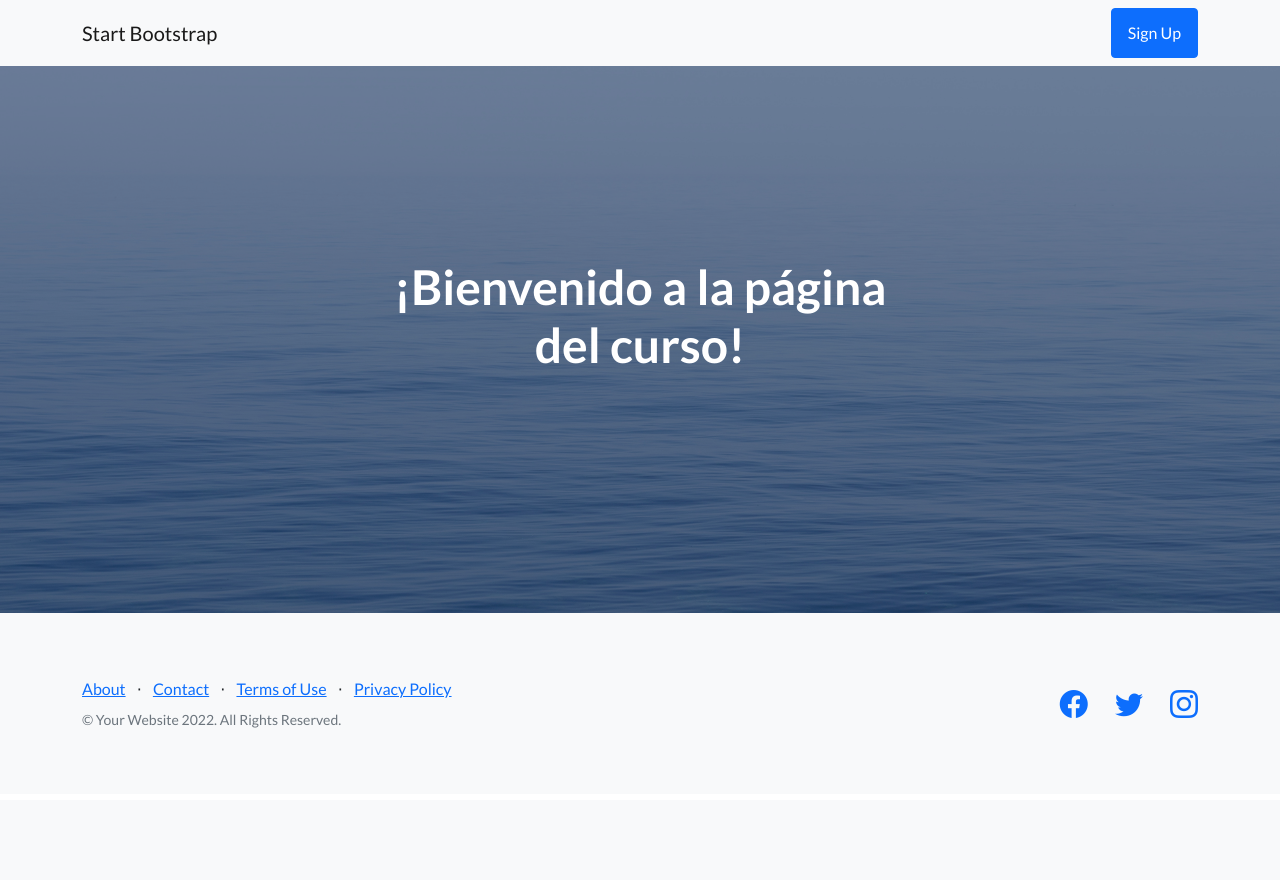
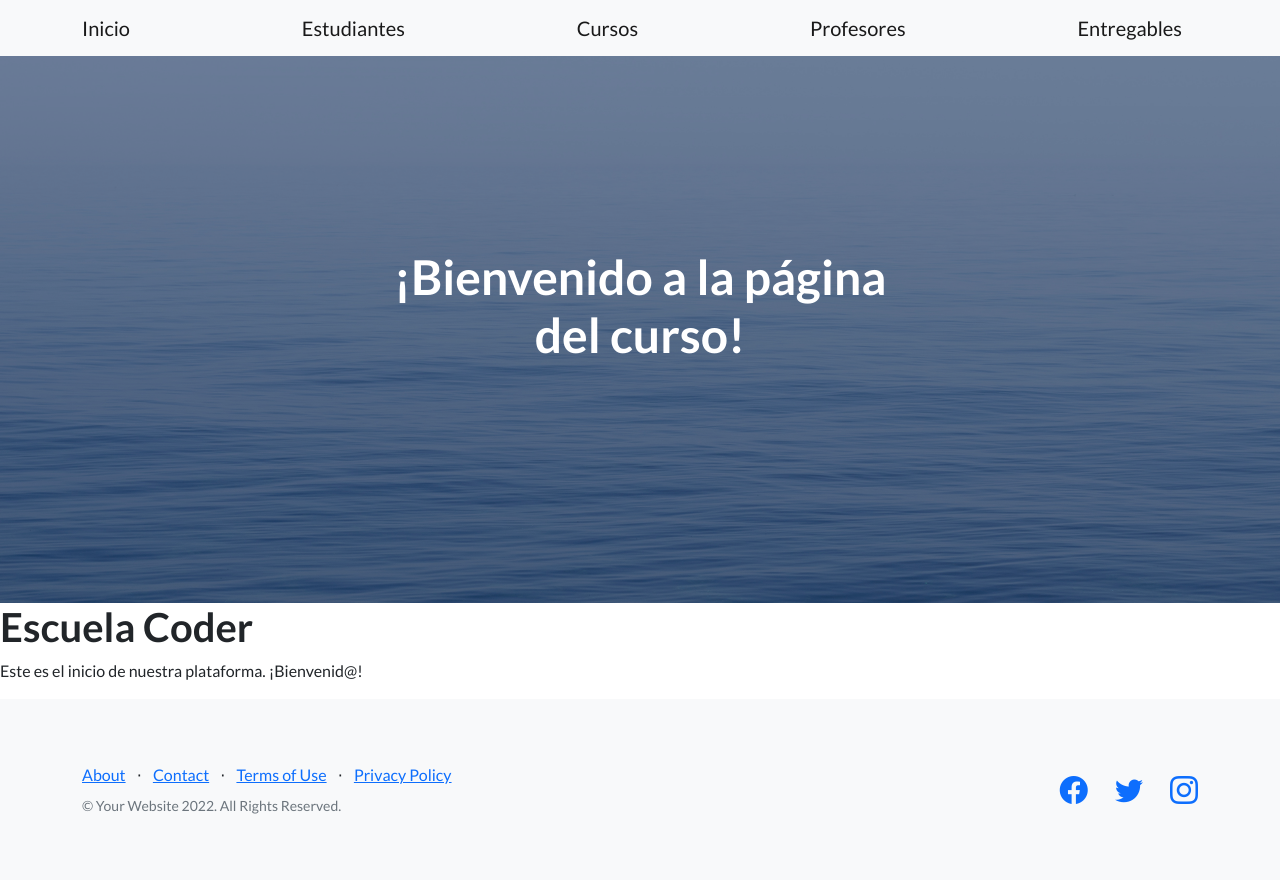
Before and after one commit to juan-aquino97/Proyecto_Escuela, a Django app: page /coder/ in a window 1280 px wide. Before the commit the page ends 728 px from the top, so only its background shows below. Run offline with Django 4.2, Linux system fonts and the light colour scheme; some libraries are stand-ins or nearby versions.

Commit message:
Trabajo con urls

```diff
--- a/ProyectoEscuela/settings.py
+++ b/ProyectoEscuela/settings.py
@@ -56,7 +56,7 @@ ROOT_URLCONF = 'ProyectoEscuela.urls'
 TEMPLATES = [
     {
         'BACKEND': 'django.template.backends.django.DjangoTemplates',
-        'DIRS': [r"C:\Users\juanc\Desktop\Programación estudio\Coderhouse\Python\ProyectoEscuela\ProyectoEscuela\templates"],
+        'DIRS': [r"ProyectoEscuela\templates"],
         'APP_DIRS': True,
         'OPTIONS': {
             'context_processors': [
--- /dev/null
+++ b/appcoder/templates/appcoder/base.html
@@ -0,0 +1,89 @@
+<!DOCTYPE html>
+<html lang="en">
+    <head>
+
+        {% load static %}
+
+        <meta charset="utf-8" />
+        <meta name="viewport" content="width=device-width, initial-scale=1, shrink-to-fit=no" />
+        <meta name="description" content="" />
+        <meta name="author" content="" />
+        <title>Landing Page - Start Bootstrap Theme</title>
+        <!-- Favicon-->
+        <link rel="icon" type="image/x-icon" href="assets/favicon.ico" />
+        <!-- Bootstrap icons-->
+        <link href="https://cdn.jsdelivr.net/npm/bootstrap-icons@1.5.0/font/bootstrap-icons.css" rel="stylesheet" type="text/css" />
+        <!-- Google fonts-->
+        <link href="https://fonts.googleapis.com/css?family=Lato:300,400,700,300italic,400italic,700italic" rel="stylesheet" type="text/css" />
+        <!-- Core theme CSS (includes Bootstrap)-->
+        <link href="{% static 'appcoder/css/styles.css' %}" rel="stylesheet" />
+    </head>
+    <body>
+        <nav class="navbar navbar-light bg-light static-top">
+            <div class="container">
+                <a class="navbar-brand" href="{% url 'coder-inicio' %}">Inicio</a>
+                <a class="navbar-brand" href="{% url 'coder-estudiantes' %}"> Estudiantes</a>
+                <a class="navbar-brand" href="{% url 'coder-cursos' %}"> Cursos</a>
+                <a class="navbar-brand" href="{% url 'coder-profesores' %}"> Profesores</a>
+                <a class="navbar-brand" href="{% url 'coder-entregables' %}"> Entregables</a>
+            </div>
+        </nav>
+        <!-- Masthead-->
+        <header class="masthead">
+            <div class="container position-relative">
+                <div class="row justify-content-center">
+                    <div class="col-xl-6">
+                        <div class="text-center text-white">
+                            <!-- Page heading-->
+                            <h1 class="mb-5">¡Bienvenido a la página del curso!</h1>
+                        </div>
+                    </div>
+                </div>
+            </div>
+        </header>
+
+        {% block contenido %}
+        {% endblock %}
+        <!-- Footer-->
+        <footer class="footer bg-light">
+            <div class="container">
+                <div class="row">
+                    <div class="col-lg-6 h-100 text-center text-lg-start my-auto">
+                        <ul class="list-inline mb-2">
+                            <li class="list-inline-item"><a href="#!">About</a></li>
+                            <li class="list-inline-item">⋅</li>
+                            <li class="list-inline-item"><a href="#!">Contact</a></li>
+                            <li class="list-inline-item">⋅</li>
+                            <li class="list-inline-item"><a href="#!">Terms of Use</a></li>
+                            <li class="list-inline-item">⋅</li>
+                            <li class="list-inline-item"><a href="#!">Privacy Policy</a></li>
+                        </ul>
+                        <p class="text-muted small mb-4 mb-lg-0">&copy; Your Website 2022. All Rights Reserved.</p>
+                    </div>
+                    <div class="col-lg-6 h-100 text-center text-lg-end my-auto">
+                        <ul class="list-inline mb-0">
+                            <li class="list-inline-item me-4">
+                                <a href="#!"><i class="bi-facebook fs-3"></i></a>
+                            </li>
+                            <li class="list-inline-item me-4">
+                                <a href="#!"><i class="bi-twitter fs-3"></i></a>
+                            </li>
+                            <li class="list-inline-item">
+                                <a href="#!"><i class="bi-instagram fs-3"></i></a>
+                            </li>
+                        </ul>
+                    </div>
+                </div>
+            </div>
+        </footer>
+        <!-- Bootstrap core JS-->
+        <script src="https://cdn.jsdelivr.net/npm/bootstrap@5.1.3/dist/js/bootstrap.bundle.min.js"></script>
+        <!-- Core theme JS-->
+        <script src="js/scripts.js"></script>
+        <!-- * * * * * * * * * * * * * * * * * * * * * * * * * * * * * * * * * * * * * * * *-->
+        <!-- * *                               SB Forms JS                               * *-->
+        <!-- * * Activate your form at https://startbootstrap.com/solution/contact-forms * *-->
+        <!-- * * * * * * * * * * * * * * * * * * * * * * * * * * * * * * * * * * * * * * * *-->
+        <script src="https://cdn.startbootstrap.com/sb-forms-latest.js"></script>
+    </body>
+</html>
--- a/appcoder/templates/appcoder/index.html
+++ b/appcoder/templates/appcoder/index.html
@@ -1,84 +1,7 @@
-<!DOCTYPE html>
-<html lang="en">
-    <head>
+{% extends 'appcoder\base.html' %}
 
-        {% load static %}
 
-        <meta charset="utf-8" />
-        <meta name="viewport" content="width=device-width, initial-scale=1, shrink-to-fit=no" />
-        <meta name="description" content="" />
-        <meta name="author" content="" />
-        <title>Landing Page - Start Bootstrap Theme</title>
-        <!-- Favicon-->
-        <link rel="icon" type="image/x-icon" href="assets/favicon.ico" />
-        <!-- Bootstrap icons-->
-        <link href="https://cdn.jsdelivr.net/npm/bootstrap-icons@1.5.0/font/bootstrap-icons.css" rel="stylesheet" type="text/css" />
-        <!-- Google fonts-->
-        <link href="https://fonts.googleapis.com/css?family=Lato:300,400,700,300italic,400italic,700italic" rel="stylesheet" type="text/css" />
-        <!-- Core theme CSS (includes Bootstrap)-->
-        <link href="{% static 'appcoder/css/styles.css' %}" rel="stylesheet" />
-    </head>
-    <body>
-        <!-- Navigation-->
-        <nav class="navbar navbar-light bg-light static-top">
-            <div class="container">
-                <a class="navbar-brand" href="#!">Start Bootstrap</a>
-                <a class="btn btn-primary" href="#signup">Sign Up</a>
-            </div>
-        </nav>
-        <!-- Masthead-->
-        <header class="masthead">
-            <div class="container position-relative">
-                <div class="row justify-content-center">
-                    <div class="col-xl-6">
-                        <div class="text-center text-white">
-                            <!-- Page heading-->
-                            <h1 class="mb-5">¡Bienvenido a la página del curso!</h1>
-                        </div>
-                    </div>
-                </div>
-            </div>
-        </header>
-        <!-- Footer-->
-        <footer class="footer bg-light">
-            <div class="container">
-                <div class="row">
-                    <div class="col-lg-6 h-100 text-center text-lg-start my-auto">
-                        <ul class="list-inline mb-2">
-                            <li class="list-inline-item"><a href="#!">About</a></li>
-                            <li class="list-inline-item">⋅</li>
-                            <li class="list-inline-item"><a href="#!">Contact</a></li>
-                            <li class="list-inline-item">⋅</li>
-                            <li class="list-inline-item"><a href="#!">Terms of Use</a></li>
-                            <li class="list-inline-item">⋅</li>
-                            <li class="list-inline-item"><a href="#!">Privacy Policy</a></li>
-                        </ul>
-                        <p class="text-muted small mb-4 mb-lg-0">&copy; Your Website 2022. All Rights Reserved.</p>
-                    </div>
-                    <div class="col-lg-6 h-100 text-center text-lg-end my-auto">
-                        <ul class="list-inline mb-0">
-                            <li class="list-inline-item me-4">
-                                <a href="#!"><i class="bi-facebook fs-3"></i></a>
-                            </li>
-                            <li class="list-inline-item me-4">
-                                <a href="#!"><i class="bi-twitter fs-3"></i></a>
-                            </li>
-                            <li class="list-inline-item">
-                                <a href="#!"><i class="bi-instagram fs-3"></i></a>
-                            </li>
-                        </ul>
-                    </div>
-                </div>
-            </div>
-        </footer>
-        <!-- Bootstrap core JS-->
-        <script src="https://cdn.jsdelivr.net/npm/bootstrap@5.1.3/dist/js/bootstrap.bundle.min.js"></script>
-        <!-- Core theme JS-->
-        <script src="js/scripts.js"></script>
-        <!-- * * * * * * * * * * * * * * * * * * * * * * * * * * * * * * * * * * * * * * * *-->
-        <!-- * *                               SB Forms JS                               * *-->
-        <!-- * * Activate your form at https://startbootstrap.com/solution/contact-forms * *-->
-        <!-- * * * * * * * * * * * * * * * * * * * * * * * * * * * * * * * * * * * * * * * *-->
-        <script src="https://cdn.startbootstrap.com/sb-forms-latest.js"></script>
-    </body>
-</html>
+{% block contenido %}
+<h1>Escuela Coder</h1>
+<p>Este es el inicio de nuestra plataforma. ¡Bienvenid@!</p>
+{% endblock %}
--- a/appcoder/urls.py
+++ b/appcoder/urls.py
@@ -2,12 +2,12 @@ from django.urls import path
 from appcoder import views
 
 urlpatterns = [
-    path("", views.inicio),
-    path("estudiantes/", views.estudiantes),
+    path("", views.inicio, name="coder-inicio"),
+    path("estudiantes/", views.estudiantes, name="coder-estudiantes"),
 
-    path("profesores/", views.profesores),
+    path("profesores/", views.profesores, name="coder-profesores"),
 
-    path("cursos/", views.cursos),
+    path("cursos/", views.cursos,name="coder-cursos"),
 
-    path("entregables/", views.entregables),
+    path("entregables/", views.entregables,name="coder-entregables"),
 ]
```
Also changed, not shown: appcoder/templates/appcoder/cursos.html (+5 -13 lines), appcoder/templates/appcoder/entregables.html (+5 -11 lines), appcoder/templates/appcoder/estudiantes.html (+5 -11 lines), appcoder/templates/appcoder/profesores.html (+5 -11 lines).
